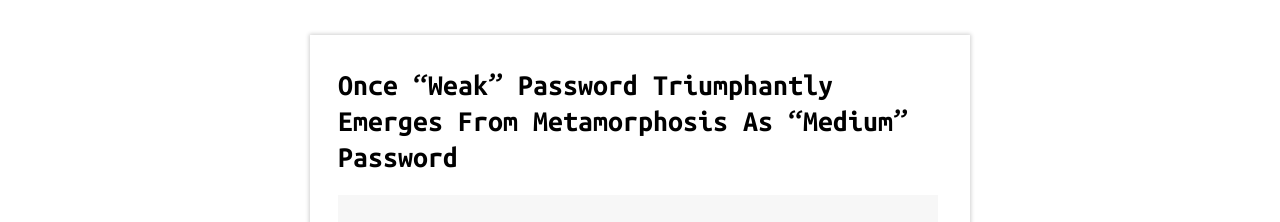
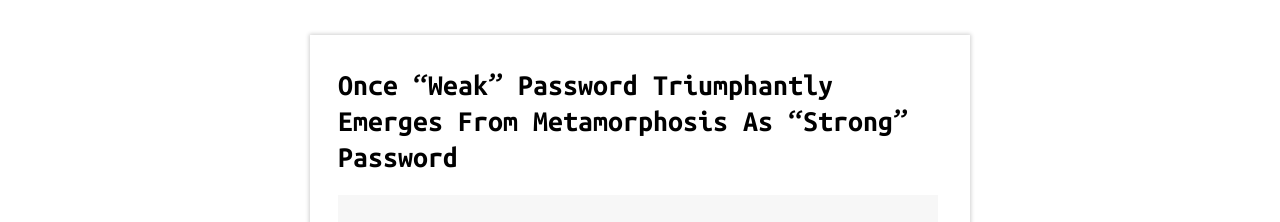
Before and after one commit to gravitational/downtime, a Next.js app: page / in a window 1280 px wide. Shown: the part 155-377 px from the top of the page. Built offline with nearby package versions, Linux system fonts and the light colour scheme; no server answers.

Commit message:
update to strong

```diff
--- a/data/jokes.ts
+++ b/data/jokes.ts
@@ -321,7 +321,7 @@ const RawJokes: HeadlineProps[] = [
   },
   {
     headline:
-      "Once “Weak” Password Triumphantly Emerges From Metamorphosis As “Medium” Password",
+      "Once “Weak” Password Triumphantly Emerges From Metamorphosis As “Strong” Password",
     image: "/assets/images/passwordStrength@2x.png",
     twitterImage: "pic.twitter.com/dzyMcQIQ25",
     pubDate: new Date(2022, 1, 24),
```
